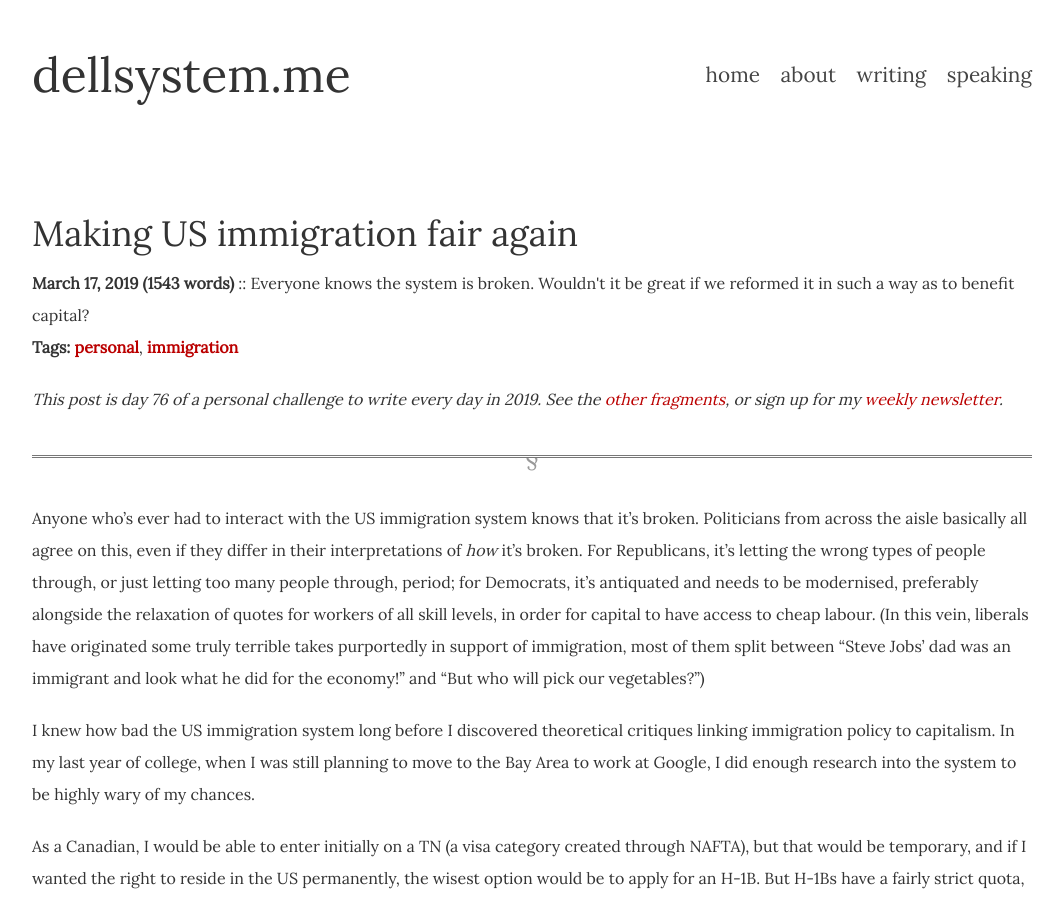
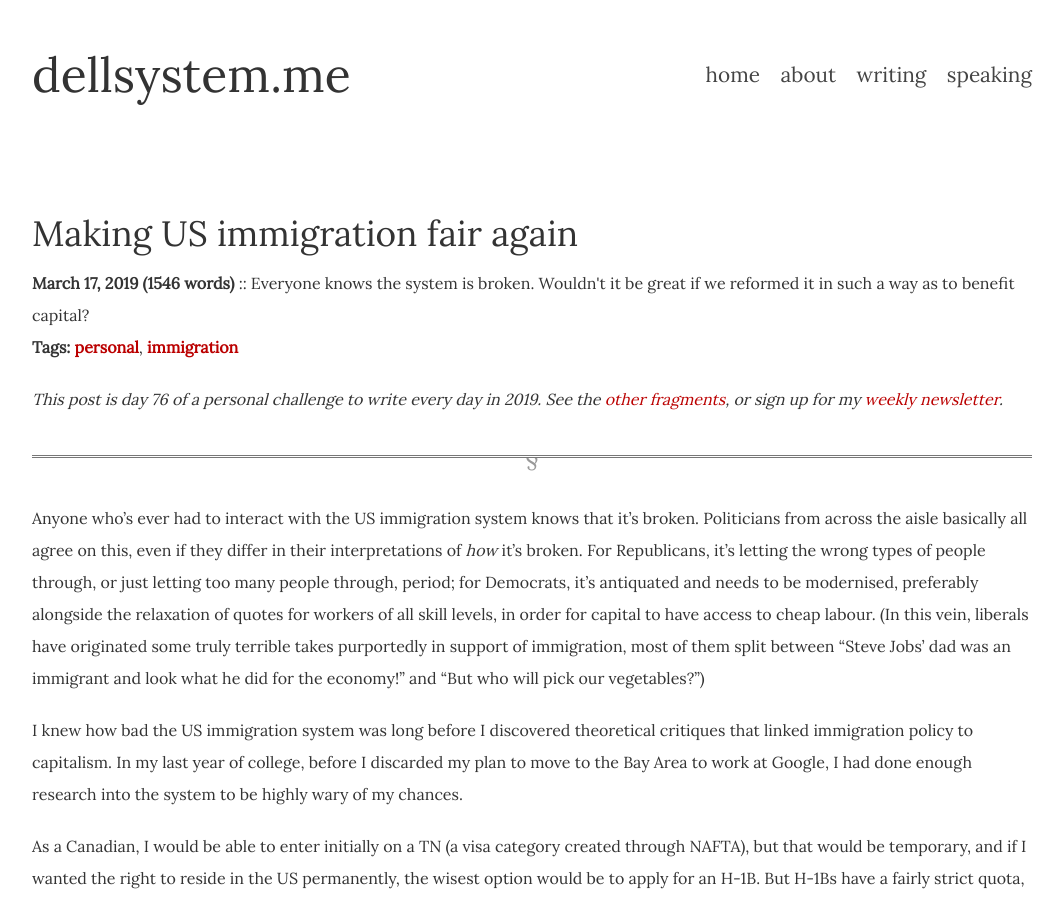
Before and after one commit to dellsystem/dellsystem.github.io, a Jekyll site: the page built from _posts/2019-3-17-fragments-76.md, in a window 1280 px wide and 900 px high. Shown: the whole window, without its empty margins (108-1171 px from the left). Built offline with Jekyll 4.4.1, drawn with Linux system fonts in a browser that asks for light colours.

Commit message:
Update fragments-76

```diff
--- a/_posts/2019-3-17-fragments-76.md
+++ b/_posts/2019-3-17-fragments-76.md
@@ -9,7 +9,7 @@ tags:
 
 Anyone who's ever had to interact with the US immigration system knows that it's broken. Politicians from across the aisle basically all agree on this, even if they differ in their interpretations of _how_ it's broken. For Republicans, it's letting the wrong types of people through, or just letting too many people through, period; for Democrats, it's antiquated and needs to be modernised, preferably alongside the relaxation of quotes for workers of all skill levels, in order for capital to have access to cheap labour. (In this vein, liberals have originated some truly terrible takes purportedly in support of immigration, most of them split between "Steve Jobs' dad was an immigrant and look what he did for the economy!" and "But who will pick our vegetables?")
 
-I knew how bad the US immigration system long before I discovered theoretical critiques linking immigration policy to capitalism. In my last year of college, when I was still planning to move to the Bay Area to work at Google, I did enough research into the system to be highly wary of my chances.
+I knew how bad the US immigration system was long before I discovered theoretical critiques that linked immigration policy to capitalism. In my last year of college, before I discarded my plan to move to the Bay Area to work at Google, I had done enough research into the system to be highly wary of my chances.
 
 As a Canadian, I would be able to enter initially on a TN (a visa category created through NAFTA), but that would be temporary, and if I wanted the right to reside in the US permanently, the wisest option would be to apply for an H-1B. But H-1Bs have a fairly strict quota, and that quota has been exceeded in recent years (meaning that applications are chosen via a lottery system, and those that don't make the cut won't even get read). I know way too many people my age who were already living in the US and had planned to stay, only to discover that their H-1B application got thrown out right off the bat simply because too many other people applied.
 
```
